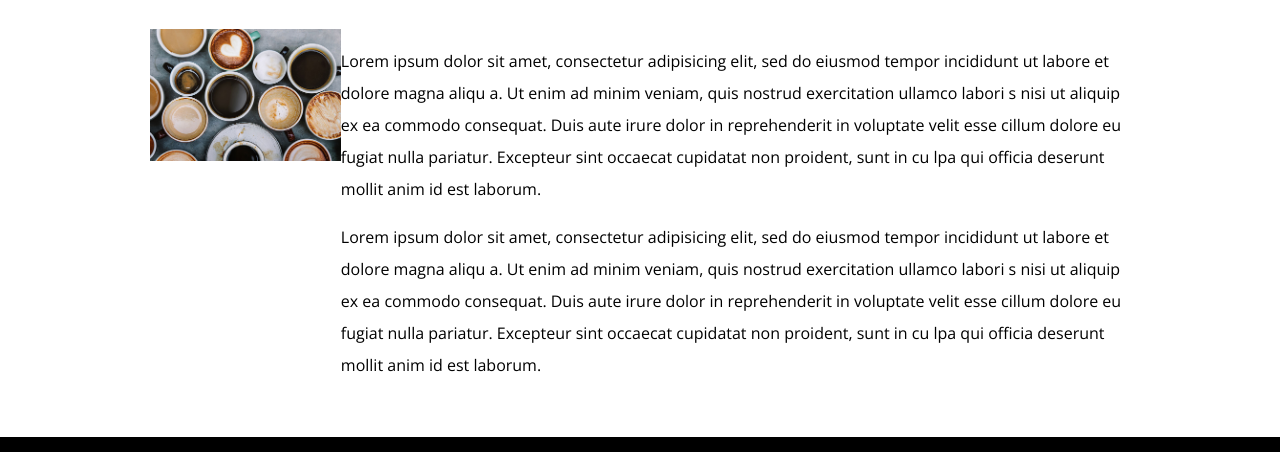
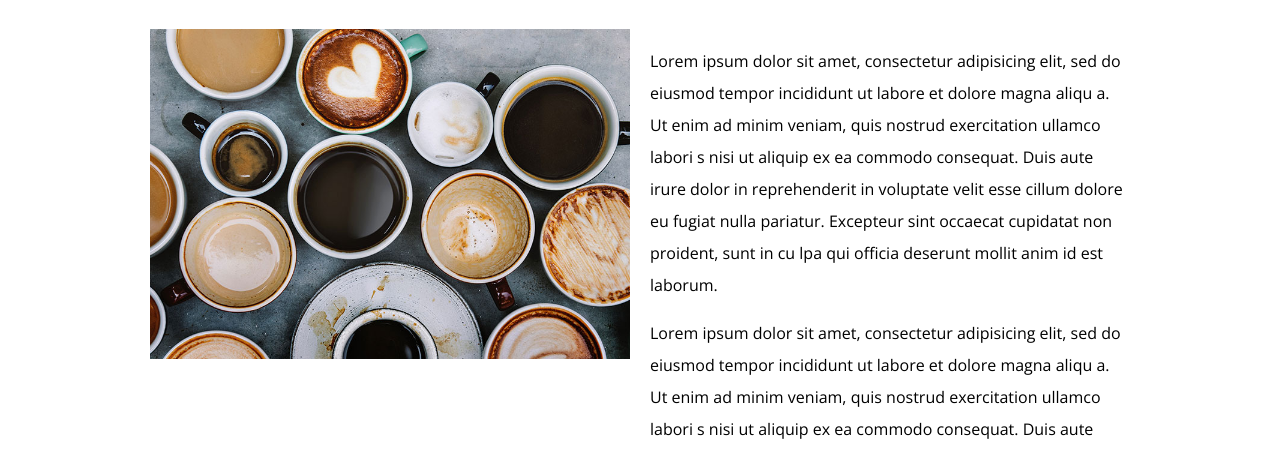
Before and after one commit to Ingvictor/PaginaCafe, a plain HTML site: page nosotros.html in a window 1280 px wide. Shown: the part 685-1137 px from the top of the page. Drawn offline with nearby package versions, Linux system fonts and the light colour scheme.

Commit message:
Modificación imagen nosotros por error de tamaño

```diff
--- a/nosotros.html
+++ b/nosotros.html
@@ -31,10 +31,10 @@
   <main class="contenedor">
     <h2 class="centrar-texto">Sobre Nosotros</h2>
     <div class="grid"><!--Es el contender pero en gris-->
-      <div class="columna-6">
+      <div class="columnas-6">
         <img src="img/nosotros.jpg" alt="Imagen nosotros">
       </div>
-      <div class="columna-6">
+      <div class="columnas-6">
         <p>Lorem ipsum dolor sit amet, consectetur adipisicing elit,
           sed do eiusmod tempor incididunt ut labore et dolore magna aliqu
           a. Ut enim ad minim veniam, quis nostrud exercitation ullamco labori
```
